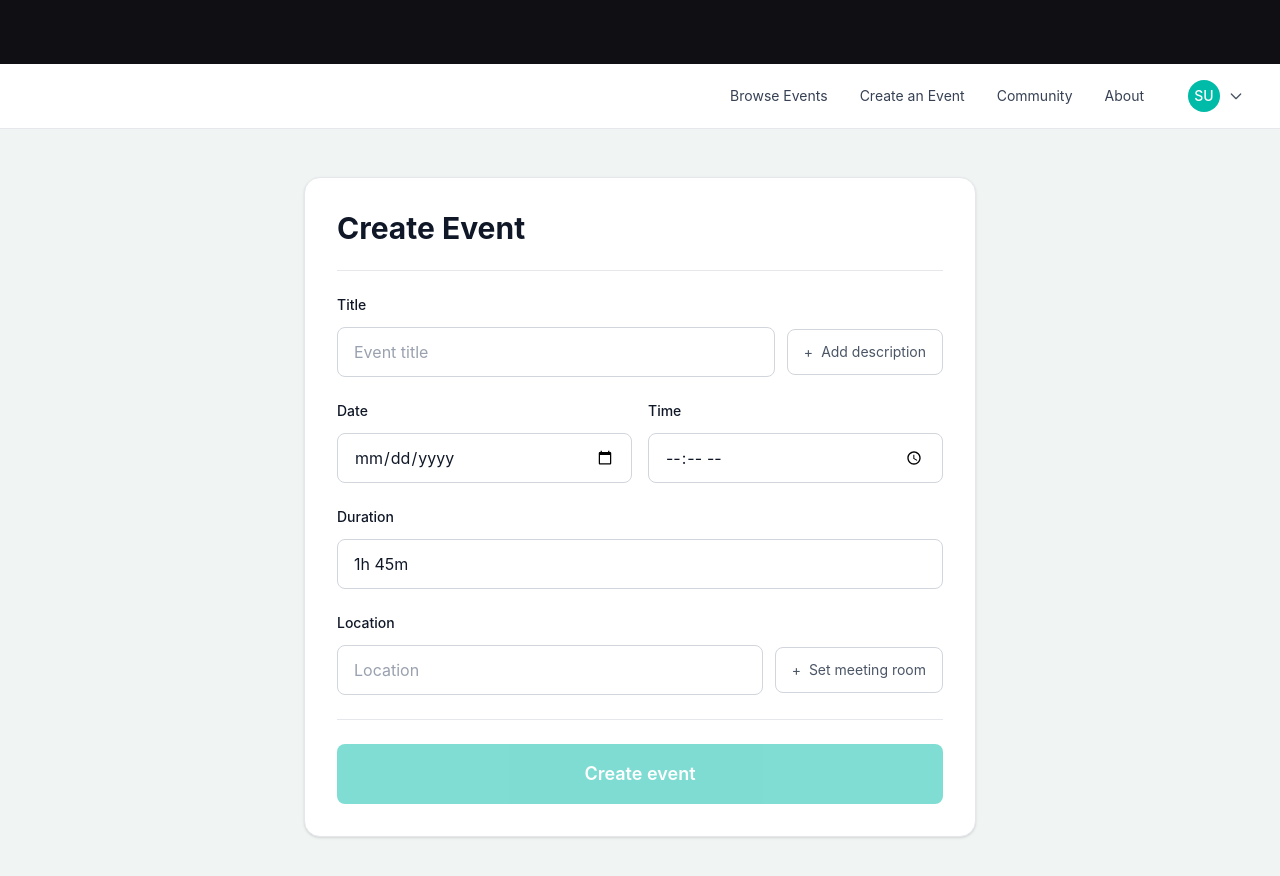
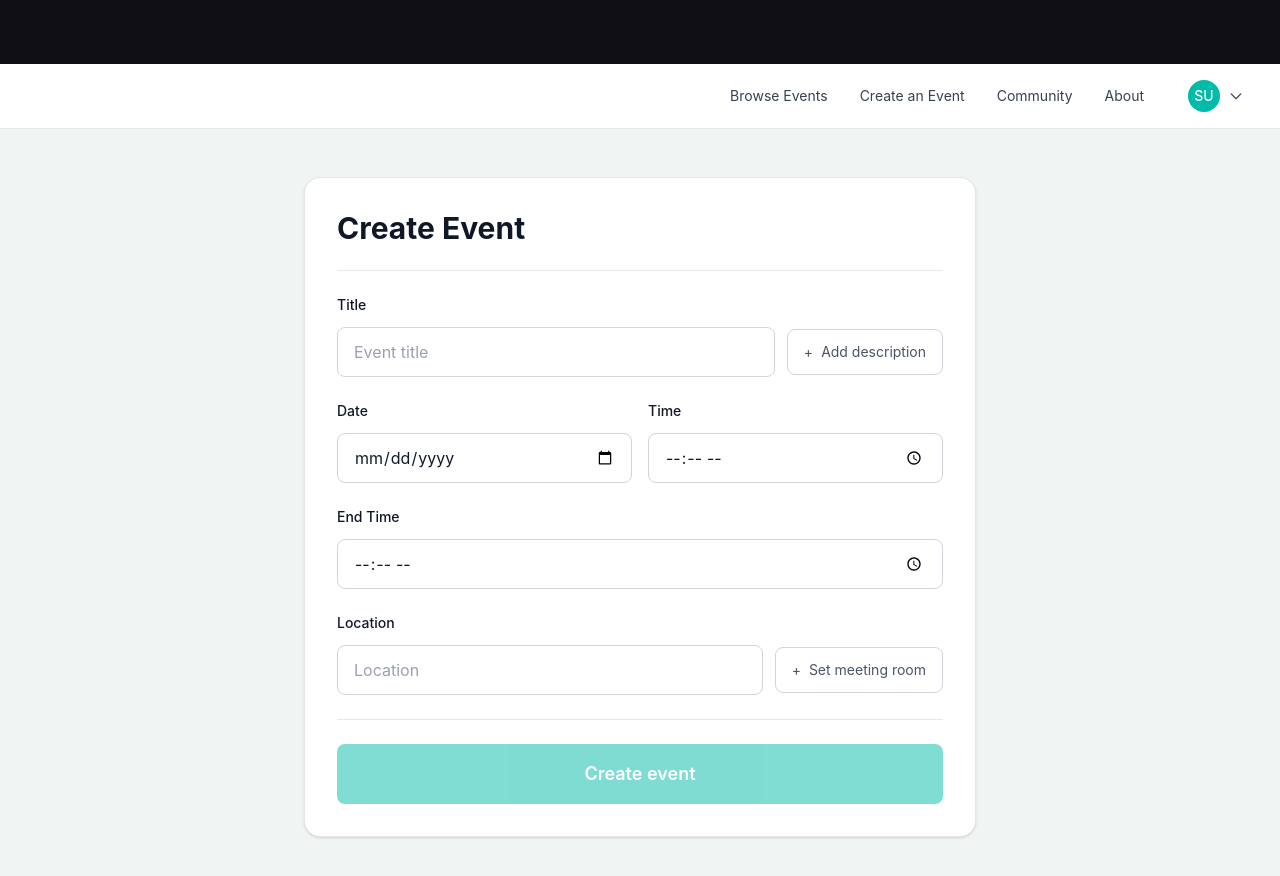
Before and after one commit to JaiprakashSahu/EventManagment, a Next.js app in the folder event-app/: page / in a window 1280 px wide. Shown: the top 876 px of the page. Built offline with nearby package versions, Linux system fonts and the light colour scheme; no server answers; the database is empty; sample sign-in values are in the browser's storage.

Commit message:
Change Duration to End Time with time picker

```diff
--- a/event-app/src/app/page.js
+++ b/event-app/src/app/page.js
@@ -16,7 +16,7 @@ export default function Home() {
   const [showDescription, setShowDescription] = useState(false);
   const [date, setDate] = useState('');
   const [time, setTime] = useState('');
-  const [duration, setDuration] = useState('1h 45m');
+  const [endTime, setEndTime] = useState('');
   const [location, setLocation] = useState('');
   const [isSubmitting, setIsSubmitting] = useState(false);
   const [error, setError] = useState(null);
@@ -147,15 +147,14 @@ export default function Home() {
               </div>
             </div>
 
-            {/* Duration */}
+            {/* End Time */}
             <div>
-              <label className="block text-gray-900 text-sm font-medium mb-3">Duration</label>
+              <label className="block text-gray-900 text-sm font-medium mb-3">End Time</label>
               <input
-                type="text"
-                value={duration}
-                onChange={(e) => setDuration(e.target.value)}
-                placeholder="e.g., 1h 30m"
-                className="w-full px-4 py-3 rounded-lg bg-white border border-gray-300 text-gray-900 placeholder-gray-400 focus:outline-none focus:border-teal-500 focus:ring-1 focus:ring-teal-500"
+                type="time"
+                value={endTime}
+                onChange={(e) => setEndTime(e.target.value)}
+                className="w-full px-4 py-3 rounded-lg bg-white border border-gray-300 text-gray-900 focus:outline-none focus:border-teal-500 focus:ring-1 focus:ring-teal-500 cursor-pointer"
               />
             </div>
 
```
